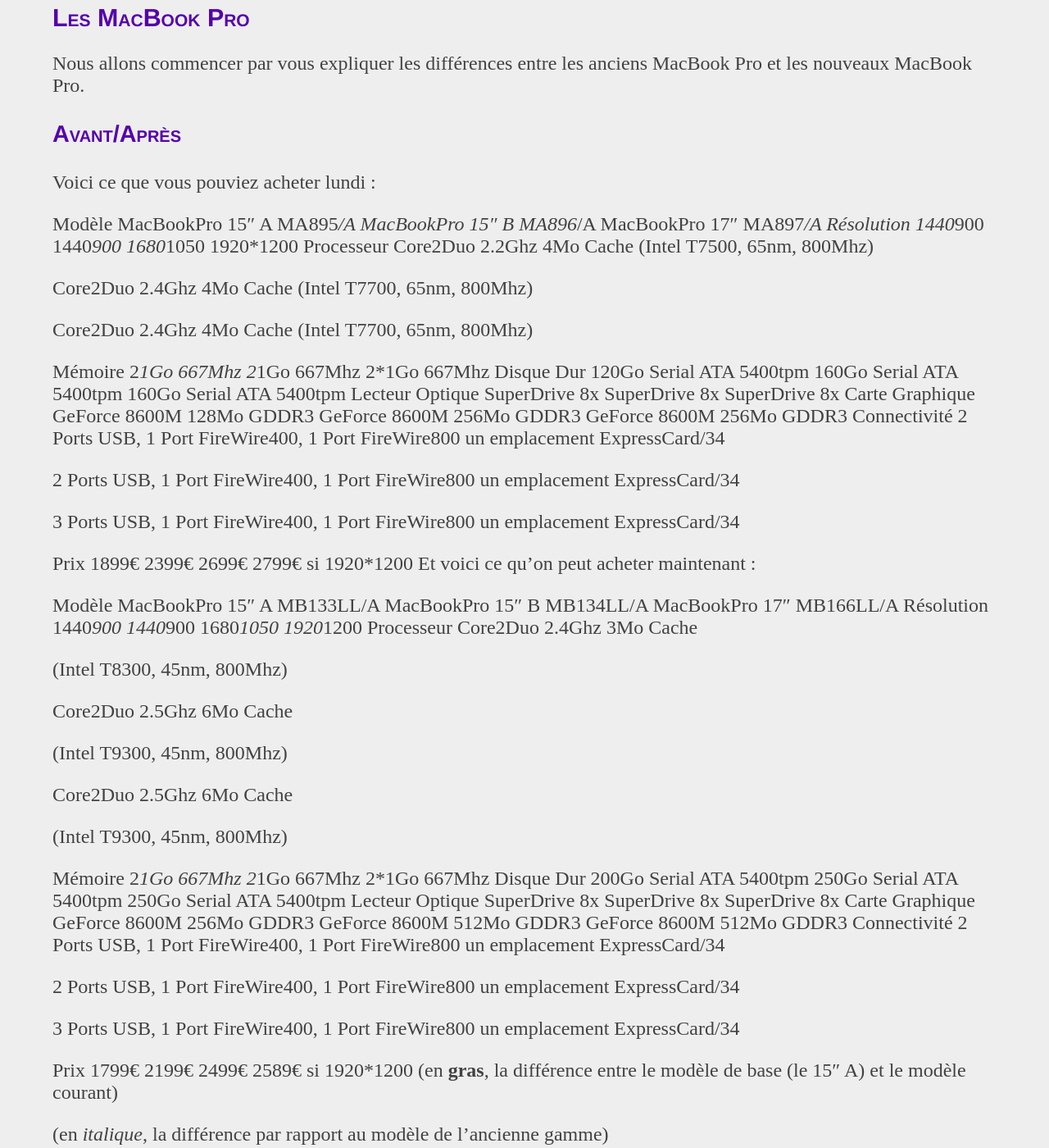
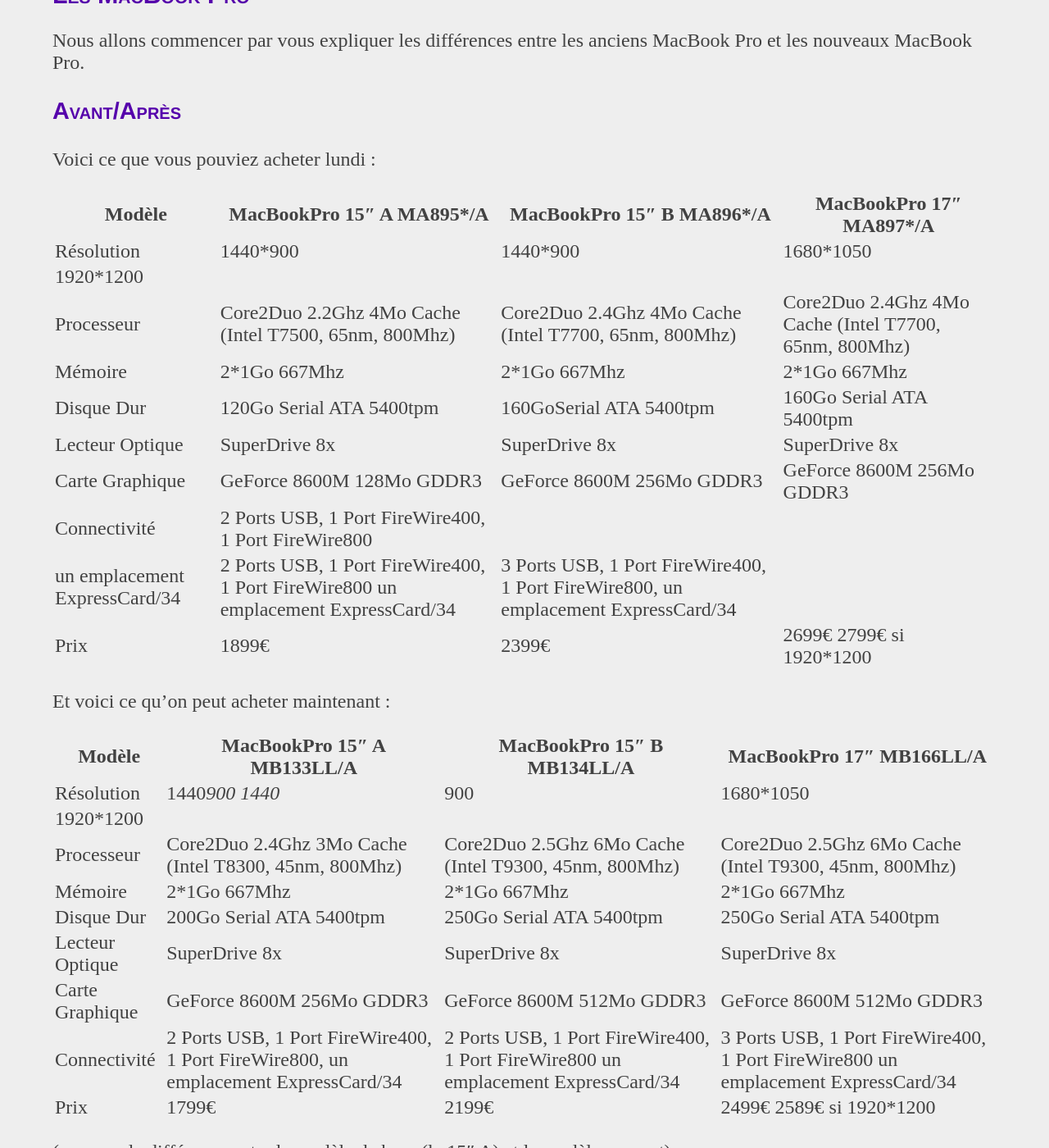
Before and after one commit to MarcosIckx/PreviewMarcosxNet, a Jekyll site: the page built from _posts/2008/2008-02-26-apple-met-a-jour-ses-macbookpro.md, in a window 1280 px wide and 1400 px high, scrolled down 2395 px. Shown: the whole window at 82% size. Built offline with Jekyll 4.4.1, drawn with Linux system fonts in a browser that asks for light colours; some of the changed text lies outside the part shown.

Commit message:
Update 2008-02-26-apple-met-a-jour-ses-macbookpro.md

```diff
--- a/_posts/2008/2008-02-26-apple-met-a-jour-ses-macbookpro.md
+++ b/_posts/2008/2008-02-26-apple-met-a-jour-ses-macbookpro.md
@@ -36,60 +36,27 @@
 | Modèle	| MacBook Blanc 13″ A MB061LL/B	| MacBook Blanc 13″ B MB062LL/B	| MacBook Noir 13″ MB063LL/B |
 | -- | -- | -- | -- |
 | Résolution	|1280*800	1280*800	| 1280*800 |
-Processeur	| Core2Duo 2Ghz 4Mo Cache (Intel T7300, 65nm, 800Mhz) | Core2Duo 2.2Ghz 4Mo Cache (Intel T7500, 65nm, 800Mhz) | Core2Duo 2.2Ghz 4Mo Cache (Intel T7500, 65nm, 800Mhz) |
+Processeur	| Core2Duo 2Ghz 4Mo Cache (Intel T7300, 65nm, 800Mhz) | Core2Duo **2.2Ghz** 4Mo Cache (Intel **T7500**, 65nm, 800Mhz) | Core2Duo **2.2Ghz** 4Mo Cache (Intel **T7500**, 65nm, 800Mhz) |
 |Mémoire	|1Go 667Mhz	|1Go 667Mhz	|1Go 667Mhz |
-| Disque Dur |	80Go Serial ATA 5400tpm	| 120Go Serial ATA 5400tpm	| 160Go Serial ATA 5400tpm |
-|Lecteur Optique	|Combo Drive	|SuperDrive 8x	| SuperDrive 8x |
+| Disque Dur |	80Go Serial ATA 5400tpm	| **120Go** Serial ATA 5400tpm	| **160Go** Serial ATA 5400tpm |
+|Lecteur Optique |Combo Drive	| **SuperDrive 8x**	| **SuperDrive 8x** |
 | Carte Graphique	| Intel GMA X3100 144Mo de Mémoire Partagée	| Intel GMA X3100 144Mo de Mémoire Partagée	| Intel GMA X3100 144Mo de Mémoire Partagée |
 | Connectivité	| 2 Ports USB, 1 Port FireWire400	| 2 Ports USB, 1 Port FireWire400	| 2 Ports USB, 1 Port FireWire400 |
-| Prix	| 1049€	| 1249€	| 1449€ |
+| Prix	| 1049€	| **1249€**	| **1449€** |
 
 Et voici ce qu’on peut acheter maintenant :
 
-Modèle	MacBook Blanc 13″ A
-MB402*/A	MacBook Blanc 13″ B
-MB403*/A	MacBook Noir 13″
-MB404*/A
-Résolution	1280*800	1280*800	1280*800
-Processeur	Core2Duo
-2.1Ghz
-3Mo Cache
+| Modèle	| MacBook Blanc 13″ A MB402*/A	| MacBook Blanc 13″ B MB403*/A	| MacBook Noir 13″ MB404*/A |
+|--|--|--|--|
+|Résolution	| 1280*800	| 1280*800	| 1280*800 |
+| Processeur	|Core2Duo *2.1Ghz* 3Mo Cache (Intel *T8100, 45nm*, 800Mhz)| Core2Duo ***2.4Ghz*** 3Mo Cache (Intel ***T8300, 45nm***, 800Mhz)| Core2Duo ***2.4Ghz*** 3Mo Cache (Intel ***T8300, 45nm***, 800Mhz) |
+| Mémoire	2*512Mo 667Mhz	|***2*1Go*** 667Mhz	| ***2*1Go*** 667Mhz |
+| Disque Dur	| *120Go* Serial ATA 5400tpm	| ***160Go*** Serial ATA 5400tpm	| ***250Go*** Serial ATA 5400tpm |
+|Lecteur Optique	|Combo drive	|**SuperDrive 8x**	|**SuperDrive 8x**|
+| Carte Graphique	| Intel GMA X3100 144Mo de Mémoire Partagée	| Intel GMA X3100 144Mo de Mémoire Partagée	| Intel GMA X3100 144Mo de Mémoire Partagée |
+|Connectivité	| 2 Ports USB, 1 Port FireWire400	| 2 Ports USB, 1 Port FireWire400	| 2 Ports USB, 1 Port FireWire400 |
+| Prix	| *999€*	| ***1199€*** | 	***1399€*** |
 
-(Intel T8100, 45nm, 800Mhz)
-
-Core2Duo
-2.4Ghz
-3Mo Cache
-
-(Intel T8300, 45nm, 800Mhz)
-
-Core2Duo
-2.4Ghz
-3Mo Cache
-
-(Intel T8300, 45nm, 800Mhz)
-
-Mémoire	2*512Mo
-667Mhz	2*1Go
-667Mhz	2*1Go
-667Mhz
-Disque Dur	120Go
-Serial ATA
-5400tpm	160Go
-Serial ATA
-5400tpm	250Go
-Serial ATA
-5400tpm
-Lecteur Optique	Combo drive	SuperDrive 8x	SuperDrive 8x
-Carte Graphique	Intel GMA X3100
-144Mo de Mémoire Partagée	Intel GMA X3100
-144Mo de Mémoire Partagée	Intel GMA X3100
-144Mo de Mémoire Partagée
-Connectivité	2 Ports USB,
-1 Port FireWire400	2 Ports USB,
-1 Port FireWire400	2 Ports USB,
-1 Port FireWire400
-Prix	999€	1199€	1399€
 (en **gras**, la différence entre le modèle de base (le 13″ blanc A) et le modèle courant)
 
 (en *italique*, la différence par rapport au modèle de l’ancienne gamme)
@@ -103,119 +70,33 @@
 
 Voici ce que vous pouviez acheter lundi :
 
-Modèle	MacBookPro 15″ A
-MA895*/A	MacBookPro 15″ B
-MA896*/A	MacBookPro 17″
-MA897*/A
-Résolution	1440*900	1440*900	1680*1050
-1920*1200
-Processeur	Core2Duo
-2.2Ghz
-4Mo Cache
-(Intel T7500, 65nm, 800Mhz)
+|Modèle	|MacBookPro 15″ A MA895*/A	|MacBookPro 15″ B MA896*/A	|MacBookPro 17″ MA897*/A|
+|--|--|--|--|
+| Résolution	|1440*900	| 1440*900	|1680*1050
+1920*1200 |
+| Processeur	| Core2Duo 2.2Ghz 4Mo Cache (Intel T7500, 65nm, 800Mhz) | Core2Duo 2.4Ghz 4Mo Cache (Intel T7700, 65nm, 800Mhz) | Core2Duo 2.4Ghz 4Mo Cache (Intel T7700, 65nm, 800Mhz) |
+| Mémoire	|2*1Go 667Mhz	| 2*1Go 667Mhz	| 2*1Go 667Mhz |
+|Disque Dur	| 120Go Serial ATA 5400tpm	|160GoSerial ATA 5400tpm| 	160Go Serial ATA 5400tpm |
+| Lecteur Optique	| SuperDrive 8x| 	SuperDrive 8x | 	SuperDrive 8x |
+| Carte Graphique	| GeForce 8600M 128Mo GDDR3| 	GeForce 8600M 256Mo GDDR3 |	GeForce 8600M 256Mo GDDR3 |
+| Connectivité	| 2 Ports USB, 1 Port FireWire400, 1 Port FireWire800
+un emplacement ExpressCard/34 | 2 Ports USB, 1 Port FireWire400, 1 Port FireWire800 un emplacement ExpressCard/34 | 3 Ports USB, 1 Port FireWire400, 1 Port FireWire800, un emplacement ExpressCard/34 |
+|Prix |	1899€ |	2399€ |2699€ 2799€ si 1920*1200 |
 
-Core2Duo
-2.4Ghz
-4Mo Cache
-(Intel T7700, 65nm, 800Mhz)
-
-Core2Duo
-2.4Ghz
-4Mo Cache
-(Intel T7700, 65nm, 800Mhz)
-
-Mémoire	2*1Go
-667Mhz	2*1Go
-667Mhz	2*1Go
-667Mhz
-Disque Dur	120Go
-Serial ATA
-5400tpm	160Go
-Serial ATA
-5400tpm	160Go
-Serial ATA
-5400tpm
-Lecteur Optique	SuperDrive 8x	SuperDrive 8x	SuperDrive 8x
-Carte Graphique	GeForce 8600M
-128Mo GDDR3	GeForce 8600M
-256Mo GDDR3	GeForce 8600M
-256Mo GDDR3
-Connectivité	2 Ports USB,
-1 Port FireWire400,
-1 Port FireWire800
-un emplacement ExpressCard/34
-
-2 Ports USB,
-1 Port FireWire400,
-1 Port FireWire800
-un emplacement ExpressCard/34
-
-3 Ports USB,
-1 Port FireWire400,
-1 Port FireWire800
-un emplacement ExpressCard/34
-
-Prix	1899€	2399€	2699€
-2799€ si 1920*1200
 Et voici ce qu’on peut acheter maintenant :
 
-Modèle	MacBookPro 15″ A
-MB133LL/A	MacBookPro 15″ B
-MB134LL/A	MacBookPro 17″
-MB166LL/A
-Résolution	1440*900	1440*900	1680*1050
-1920*1200
-Processeur	Core2Duo
-2.4Ghz
-3Mo Cache
+| Modèle	| MacBookPro 15″ A MB133LL/A	| MacBookPro 15″ B MB134LL/A	| MacBookPro 17″ MB166LL/A |
+|--|--|--|--|
+| Résolution	| 1440*900	1440*| 900	| 1680*1050
+1920*1200 |
+| Processeur	| Core2Duo 2.4Ghz 3Mo Cache (Intel T8300, 45nm, 800Mhz) |Core2Duo 2.5Ghz 6Mo Cache (Intel T9300, 45nm, 800Mhz) | Core2Duo 2.5Ghz 6Mo Cache (Intel T9300, 45nm, 800Mhz) |
+| Mémoire	| 2*1Go 667Mhz	| 2*1Go 667Mhz	| 2*1Go 667Mhz |
+| Disque Dur	| 200Go Serial ATA 5400tpm	| 250Go Serial ATA 5400tpm	| 250Go Serial ATA 5400tpm |
+| Lecteur Optique	| SuperDrive 8x	| SuperDrive 8x	| SuperDrive 8x|
+|Carte Graphique| GeForce 8600M 256Mo GDDR3	 | GeForce 8600M 512Mo GDDR3	|GeForce 8600M 512Mo GDDR3 |
+| Connectivité|	2 Ports USB, 1 Port FireWire400, 1 Port FireWire800, un emplacement ExpressCard/34 |2 Ports USB, 1 Port FireWire400, 1 Port FireWire800 un emplacement ExpressCard/34 | 3 Ports USB, 1 Port FireWire400, 1 Port FireWire800 un emplacement ExpressCard/34 |
+| Prix	| 1799€ | 	2199€ |	 2499€ 2589€ si 1920*1200|
 
-(Intel T8300, 45nm, 800Mhz)
-
-Core2Duo
-2.5Ghz
-6Mo Cache
-
-(Intel T9300, 45nm, 800Mhz)
-
-Core2Duo
-2.5Ghz
-6Mo Cache
-
-(Intel T9300, 45nm, 800Mhz)
-
-Mémoire	2*1Go
-667Mhz	2*1Go
-667Mhz	2*1Go
-667Mhz
-Disque Dur	200Go
-Serial ATA
-5400tpm	250Go
-Serial ATA
-5400tpm	250Go
-Serial ATA
-5400tpm
-Lecteur Optique	SuperDrive 8x	SuperDrive 8x	SuperDrive 8x
-Carte Graphique	GeForce 8600M
-256Mo GDDR3	GeForce 8600M
-512Mo GDDR3	GeForce 8600M
-512Mo GDDR3
-Connectivité	2 Ports USB,
-1 Port FireWire400,
-1 Port FireWire800
-un emplacement ExpressCard/34
-
-2 Ports USB,
-1 Port FireWire400,
-1 Port FireWire800
-un emplacement ExpressCard/34
-
-3 Ports USB,
-1 Port FireWire400,
-1 Port FireWire800
-un emplacement ExpressCard/34
-
-Prix	1799€	2199€	2499€
-2589€ si 1920*1200
 (en **gras**, la différence entre le modèle de base (le 15″ A) et le modèle courant)
 
 (en *italique*, la différence par rapport au modèle de l’ancienne gamme)
```
